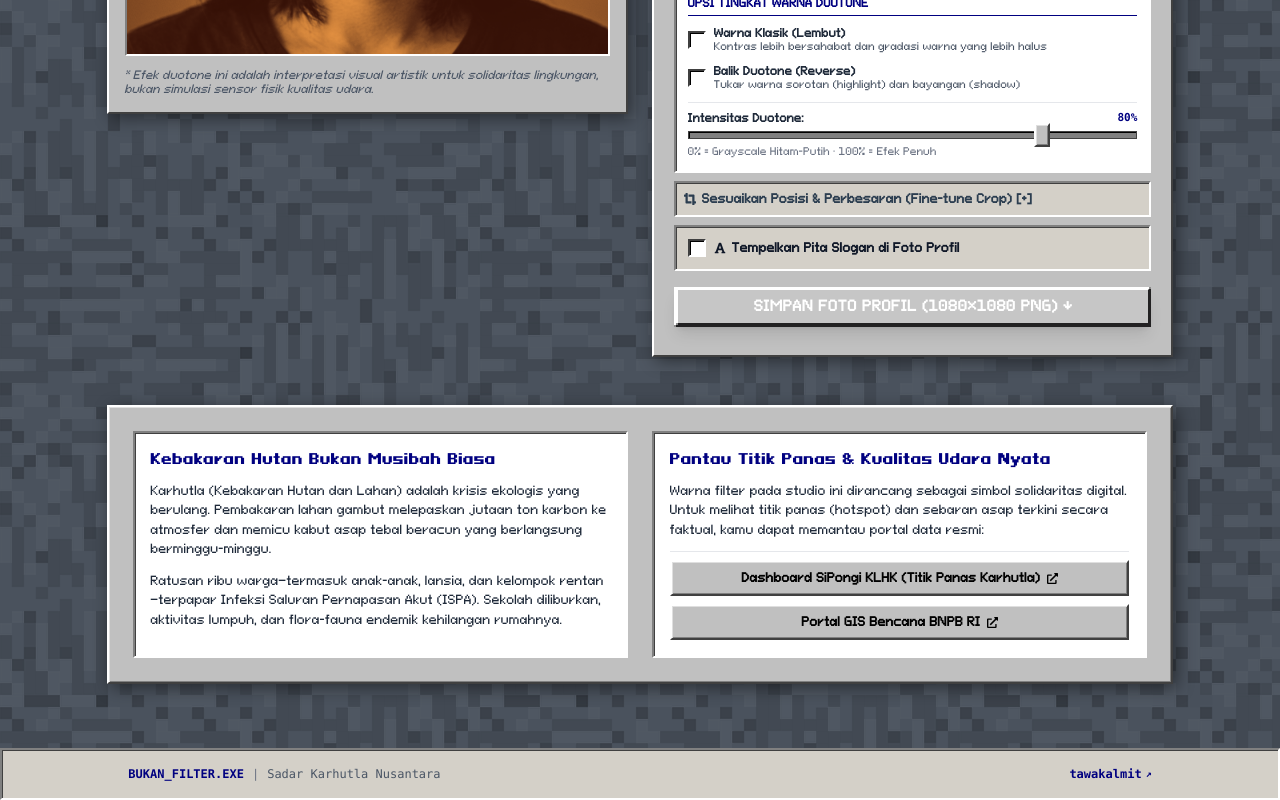
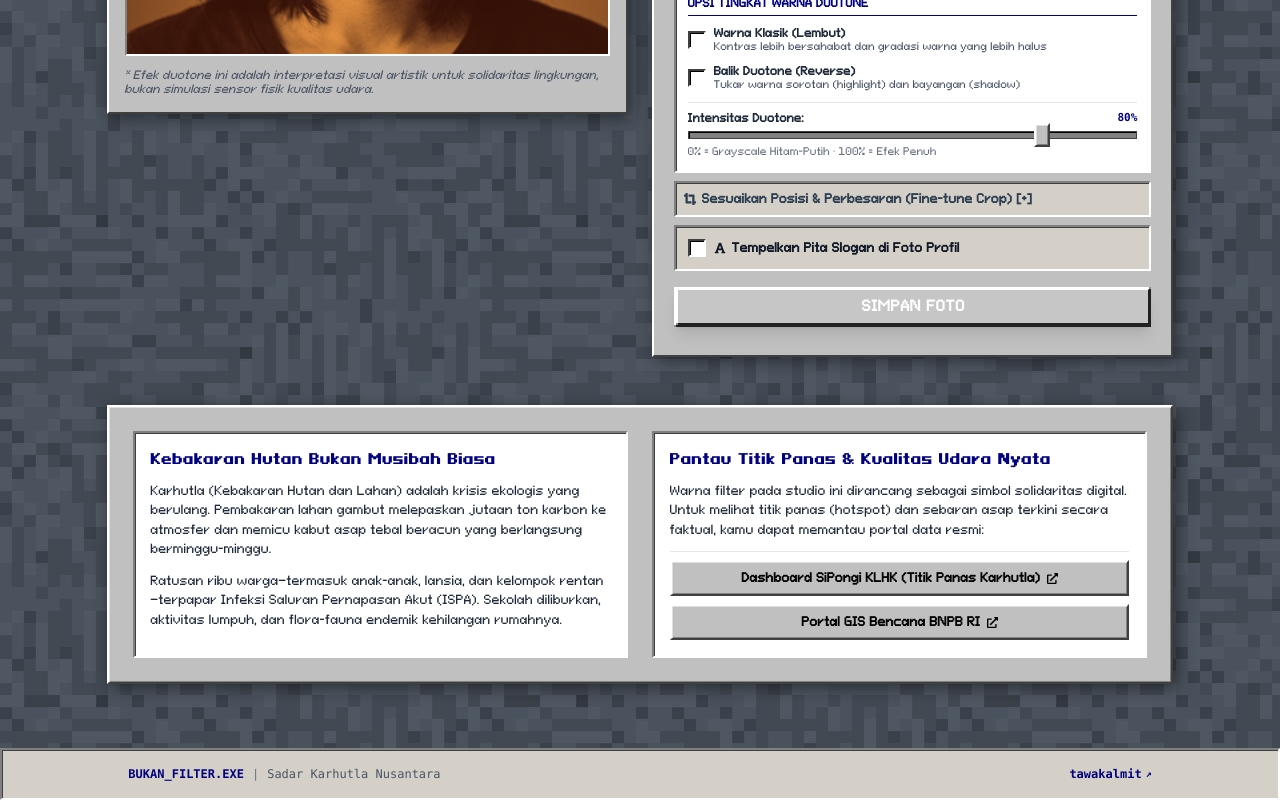
Before and after one commit to tawakalmit/bukan-filter, a Next.js app: page / in a window 1280 px wide. Shown: the part 745-1545 px from the top of the page. Built offline with nearby package versions, Linux system fonts and the light colour scheme.

Commit message:
refactor: shorten export profile button title to SIMPAN FOTO

```diff
--- a/src/app/page.tsx
+++ b/src/app/page.tsx
@@ -651,7 +651,7 @@ export default function HomePage() {
                 {/* EXPORT ACTION BUTTON */}
                 <div className="pt-2 flex flex-col gap-2">
                   <PixelButton
-                    title="SIMPAN FOTO PROFIL (1080×1080 PNG) ↓"
+                    title="SIMPAN FOTO"
                     onClick={handleExportProfile}
                     className="!w-full !py-3.5 !text-sm !bg-[#c0392b] !text-white font-extrabold shadow-lg"
                   />
```
